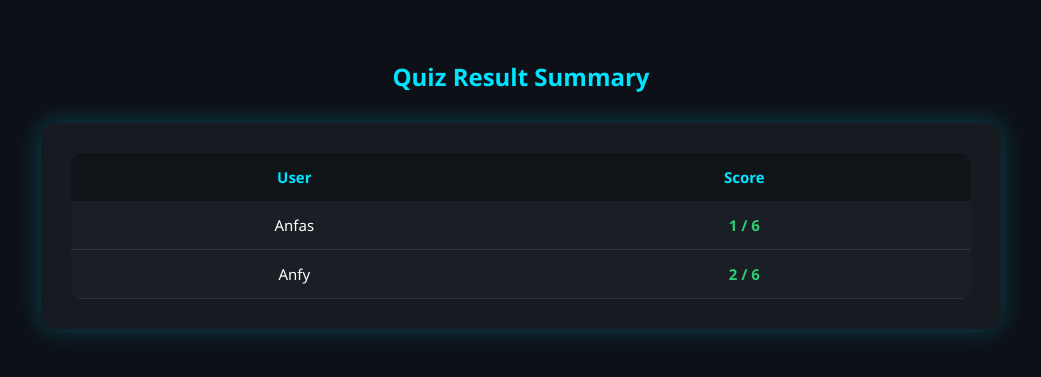
After one commit to anfasak/CyberAwarnessPortal_Django, a Django app: page /QuizResult/ in a window 1280 px wide. The commit adds this page. Shown: the top 377 px of the page, without its empty margins (119-1160 px from the left). Run offline with Django 4.2, Linux system fonts and the light colour scheme; data comes from the database, SQL or seed files in the repository; both versions use the stored data as it was after the commit.

Commit message:
03/01/2026

```diff
--- a/CyberAwarnessGameApp/admin.py
+++ b/CyberAwarnessGameApp/admin.py
@@ -10,3 +10,4 @@ admin.site.register(LearningTable)
 admin.site.register(ComplaintTable)
 admin.site.register(FeedbackTable)
 admin.site.register(QuizTable)
+admin.site.register(ResultTable)
--- a/CyberAwarnessGameApp/models.py
+++ b/CyberAwarnessGameApp/models.py
@@ -50,3 +50,11 @@ class QuizTable(models.Model):
     option2=models.CharField(max_length=20, blank=True, null=True)
     option3=models.CharField(max_length=20, blank=True, null=True)
     answer=models.CharField(max_length=20, blank=True, null=True)
+
+
+class ResultTable(models.Model):
+    quiz = models.ForeignKey(QuizTable, on_delete=models.CASCADE)
+    userid = models.ForeignKey(UserTable, on_delete=models.CASCADE, null=True, blank=True)
+    selected_index = models.IntegerField()
+    is_correct = models.BooleanField()
+    created_at = models.DateTimeField(auto_now_add=True)
--- a/CyberAwarnessGameApp/urls.py
+++ b/CyberAwarnessGameApp/urls.py
@@ -37,6 +37,8 @@ urlpatterns = [
 
     path('DeleteQuiz/<int:id>', views.DeleteQuiz.as_view(), name='DeleteLink'),
 
+    path('QuizResult/',views.ViewResult.as_view(), name='QuizResult'),
+
 
 
 
@@ -48,6 +50,10 @@ urlpatterns = [
     path('LoginAPI', LoginPageAPI.as_view()),
     path('feedback/<int:id>', ViewFeedbackAPI.as_view()),
     path('complaint/<int:id>',ViewComplaintAPI.as_view()),
-    path('viewcontents', ViewContentAPI.as_view())
+    path('viewcontents', ViewContentAPI.as_view()),
+    path('viewquiz', ViewQuizAPI.as_view()),
+    path('submit/<int:id>', SubmitResultAPI.as_view()),
+    path('ViewResult/<int:id>', ViewResultAPI.as_view()),
+
 
 ]
--- a/CyberAwarnessGameApp/views.py
+++ b/CyberAwarnessGameApp/views.py
@@ -131,7 +131,66 @@ class quiz(View):
          c=QuizTable.objects.all()
          return render(request, 'ViewQuiz.html',{'questions':c})
 
+# from django.views import View
+# from django.shortcuts import render
+# from django.db.models import Count, Q
+# from .models import ResultTable, QuizTable, UserTable
 
+# class ViewResult(View):
+#     def get(self, request):
+#         total_questions = QuizTable.objects.count()
+
+#         users = UserTable.objects.all()
+#         user_results = []
+
+#         for user in users:
+#             results = ResultTable.objects.filter(userid=user)
+
+#             correct_count = results.filter(is_correct=True).count()
+
+#             user_results.append({
+#                 'user': user,
+#                 'correct': correct_count,
+#                 'total': total_questions,
+#                 'results': results
+#             })
+
+#         return render(request, 'ViewQuizResult.html', {
+#             'user_results': user_results
+#         })
+
+
+
+from django.views import View
+from django.shortcuts import render
+from django.db.models import Count
+from .models import ResultTable, QuizTable
+
+class ViewResult(View):
+    def get(self, request):
+        total_questions = QuizTable.objects.count()
+
+        # 🔹 Get only users who attended quiz
+        user_results = (
+            ResultTable.objects
+            .values('userid')
+            .annotate(correct=Count('id', filter=models.Q(is_correct=True)))
+        )
+
+        summary = []
+        for ur in user_results:
+            userid = ur['userid']
+            correct = ur['correct']
+
+            summary.append({
+                'user': ResultTable.objects.filter(userid=userid).first().userid,
+                'correct': correct,
+                'total': total_questions
+            })
+
+        return render(request, 'ViewQuizResult.html', {
+            'summary': summary
+        })
 
 
 
@@ -241,3 +300,98 @@ class ViewContentAPI(APIView):
         data = LearningTable.objects.all()
         serializer = LearningTableSerializer(data, many=True)
         return Response(serializer.data, status=status.HTTP_200_OK)
+
+
+import random
+
+class ViewQuizAPI(APIView):
+    def get(self, request):
+        quiz = list(QuizTable.objects.all())
+        random.shuffle(quiz)  # 🔥 shuffle questions
+
+        data = []
+
+        for q in quiz:
+            options = [
+                {"text": q.option1, "index": 0},
+                {"text": q.option2, "index": 1},
+                {"text": q.option3, "index": 2},
+                {"text": q.answer, "index": 3},
+            ]
+
+            random.shuffle(options)  # 🔥 shuffle options
+
+            data.append({
+                "quiz_id": q.id,
+                "question": q.question,
+                "options": options,
+            })
+
+        return Response(data, status=status.HTTP_200_OK)
+
+class SubmitResultAPI(APIView):
+    def post(self, request, id):
+        user = UserTable.objects.get(login__id=id)
+
+        quiz_id = request.data.get("quiz_id")
+        selected_index = int(request.data.get("selected_index"))
+
+        quiz = QuizTable.objects.get(id=quiz_id)
+
+        # ✅ FIX: option 4 (index 3) is the correct answer
+        is_correct = selected_index == 3
+
+        ResultTable.objects.create(
+            quiz=quiz,
+            userid=user,
+            selected_index=selected_index,
+            is_correct=is_correct
+        )
+
+        return Response({
+            "message": "Result saved",
+            "selected_index": selected_index,
+            "correct_option": quiz.answer,
+            "is_correct": is_correct
+        }, status=status.HTTP_200_OK)
+
+from rest_framework.views import APIView
+from rest_framework.response import Response
+from rest_framework import status
+from .models import ResultTable, QuizTable, UserTable
+
+class ViewResultAPI(APIView):
+    def get(self, request, id):
+        """
+        id = login id of user
+        """
+
+        # 🔹 Get user
+        user = UserTable.objects.get(login__id=id)
+
+        # 🔹 Total questions in quiz table
+        total_questions = QuizTable.objects.count()
+
+        # 🔹 Results of this user
+        user_results = ResultTable.objects.filter(userid=user)
+
+        # 🔹 Correct answers count
+        correct_answers = user_results.filter(is_correct=True).count()
+
+        # 🔹 Prepare detailed result list
+        result_list = []
+        for r in user_results:
+            result_list.append({
+                "quiz_id": r.quiz.id,
+                "question": r.quiz.question,
+                "selected_index": r.selected_index,
+                "is_correct": r.is_correct,
+                "created_at": r.created_at,
+            })
+
+        return Response({
+            "total_questions": total_questions,
+            "attempted": user_results.count(),
+            "correct_answers": correct_answers,
+            "results": result_list,
+        }, status=status.HTTP_200_OK)
--- /dev/null
+++ b/templates/ViewQuizResult.html
@@ -0,0 +1,87 @@
+<!DOCTYPE html>
+<html lang="en">
+<head>
+    <meta charset="UTF-8">
+    <title>Quiz Result Summary</title>
+
+    <style>
+        body {
+            margin: 0;
+            padding: 40px;
+            background: #0D1117;
+            font-family: "Segoe UI", sans-serif;
+            color: white;
+        }
+
+        h2 {
+            text-align: center;
+            color: #00E5FF;
+            margin-bottom: 30px;
+        }
+
+        .container {
+            max-width: 900px;
+            margin: auto;
+            background: #161B22;
+            padding: 30px;
+            border-radius: 14px;
+            box-shadow: 0 0 25px rgba(0,229,255,0.25);
+        }
+
+        table {
+            width: 100%;
+            border-collapse: collapse;
+            background: #1A1F25;
+            border-radius: 12px;
+            overflow: hidden;
+        }
+
+        th, td {
+            padding: 14px;
+            text-align: center;
+            font-size: 15px;
+        }
+
+        th {
+            background: #0F1419;
+            color: #00E5FF;
+        }
+
+        td {
+            border-bottom: 1px solid #ffffff1a;
+        }
+
+        .score {
+            color: #2ECC71;
+            font-weight: bold;
+        }
+    </style>
+</head>
+<body>
+
+<h2>Quiz Result Summary</h2>
+
+<div class="container">
+
+    <table>
+        <tr>
+            <th>User</th>
+            <th>Score</th>
+        </tr>
+
+        {% for s in summary %}
+        <tr>
+            <td>{{ s.user.Name|default:s.user.id }}</td>
+            <td class="score">{{ s.correct }} / {{ s.total }}</td>
+        </tr>
+        {% empty %}
+        <tr>
+            <td colspan="2">No quiz attempts found</td>
+        </tr>
+        {% endfor %}
+    </table>
+
+</div>
+
+</body>
+</html>
--- a/templates/admin_home.html
+++ b/templates/admin_home.html
@@ -81,7 +81,7 @@
             <a href="{% url 'ViewComplaint' %}">View Complaints & Replies</a>
             <a href="/ManageLInk/">Manage LInk</a>
             <a href="{% url 'ViewQuiz' %}">View Quiz</a>
-            <a href="{% url 'AddQuiz' %}">Add Quiz</a>
+            <a href="{% url 'QuizResult' %}">Add Quiz</a>
 
             <!-- Optional: Logout Button -->
             <a href="/LoginPage/" class="logout">Logout</a>
```
Also changed, not shown: CyberAwarnessGameApp/serializers.py (+10 -0 lines), CyberAwarnessGameApp/migrations/0012_resulttable.py (added), db.sqlite3.
